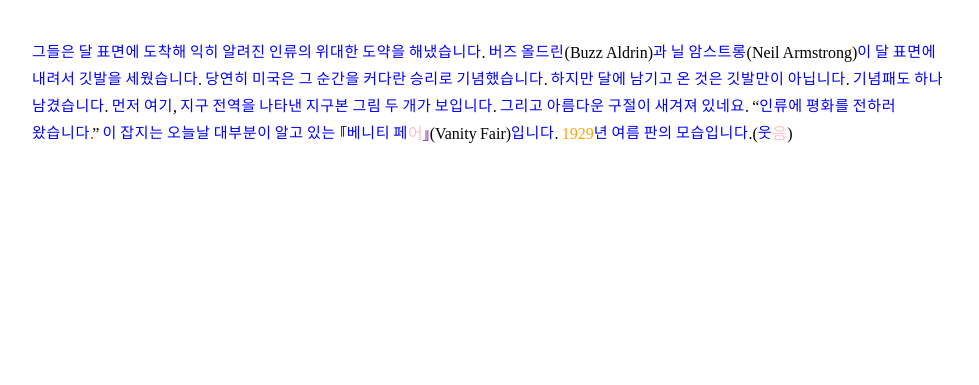
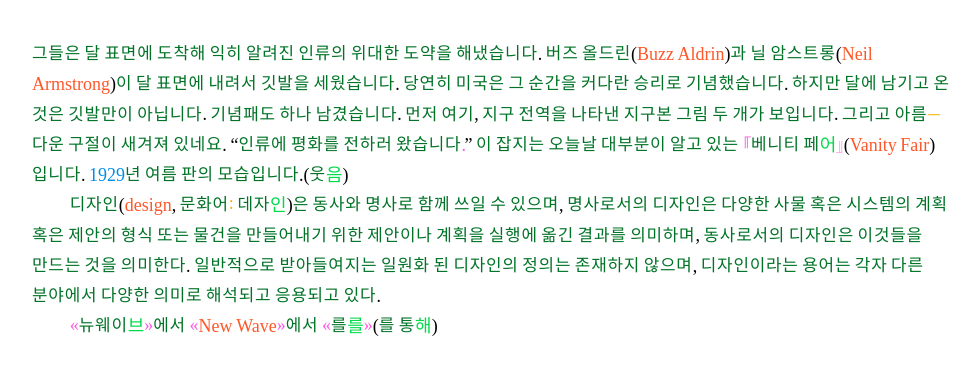
Before and after one commit to ueyuep/seokki-hangul-kuad2024, a plain HTML site: page index.html in a window 1280 px wide. Shown: the whole page, without its empty margins (148-1127 px from the left). Drawn offline with Linux system fonts and the light colour scheme.

Commit message:
Add coloring function

```diff
--- /dev/null
+++ b/assets/scripts/common.js
@@ -0,0 +1,11 @@
+const bodies = document.getElementsByClassName('body');
+
+for (let body of bodies) {
+  body.addEventListener('click', function() {
+    if(body.classList.contains('colored')) {
+      body.classList.remove('colored');
+    } else {
+      body.classList.add('colored');
+    };
+  });
+};
--- a/assets/scripts/seokki-hangul-beta-kuad.js
+++ b/assets/scripts/seokki-hangul-beta-kuad.js
@@ -3,35 +3,62 @@
 seokkiHangul_serifA();
 
 function seokkiHangul_serifA() {
-  let textEls = document.getElementsByClassName('serifA');
+  let textEls = document.getElementsByClassName('A');
 
   for (let textEl of textEls) {
     let innerText = textEl.innerText;
 
-    // 한글
-    innerText = innerText.replace(/[가-힣]+(?=[^)」』]|$)/g, (match) => {
-      return `<span class="serifA-한글">${match}</span>`;
+    // 로마자
+    innerText = innerText.replace(/([A-z]+)/g, (match) => {
+      return `<span class="roman">${match}</span>`;
     });
 
-    // 한글+괄호낫표
-    innerText = innerText.replace(/([가-힣](?=[\)\」\』]))/g, (match) => {
-      return `<span class="serifA-한글괄호낫표">${match}</span>`;
+    // 한글
+    innerText = innerText.replace(/[가-힣]+(?=[^)‹›«»」』]|$)/g, (match) => {
+      return `<span class="한글">${match}</span>`;
+    });
+
+    // 한글+괄호꺽쇠낫표
+    innerText = innerText.replace(/([가-힣](?=[\)\‹\›\«\»\」\』]))/g, (match) => {
+      return `<span class="한글괄호꺽쇠낫표">${match}</span>`;
     });
 
     // 숫자
     innerText = innerText.replace(/(\d+)/g, (match) => {
-      return `<span class="serifA-숫자">${match}</span>`;
+      return `<span class="숫자">${match}</span>`;
+    });
+
+    // 대시
+    innerText = innerText.replace(/(\—)/g, (match) => {
+      return `<span class="대시">${match}</span>`;
+    });
+
+    // 꺾쇠
+    innerText = innerText.replace(/([\‹\›\«\»])/g, (match) => {
+      return `<span class="꺾쇠">${match}</span>`;
+    });
+
+    // 낫표
+    innerText = innerText.replace(/([\「\」\『\』](?=[^(]|$))/g, (match) => {
+      return `<span class="낫표">${match}</span>`;
+    });
+
+    // 낫표+괄호
+    innerText = innerText.replace(/([\」\』](?=[\(]))/g, (match) => {
+      return `<span class="낫표괄호">${match}</span>`;
+    });
+
+    // 콜론
+    innerText = innerText.replace(/([\:\;])/g, (match) => {
+      return `<span class="콜론">${match}</span>`;
     });
 
     // 마침표+따옴표
     innerText = innerText.replace(/([.](?=[’”]))/g, (match) => {
-      return `<span class="serifA-마침표따옴표">${match}</span>`;
+      return `<span class="마침표따옴표">${match}</span>`;
     });
 
-    // 낫표+괄호
-    innerText = innerText.replace(/([\』](?=[\(]))/g, (match) => {
-      return `<span class="serifA-낫표괄호">${match}</span>`;
-    });
+
 
     textEl.innerHTML = innerText;
   }
--- a/assets/styles/sass/common.sass
+++ b/assets/styles/sass/common.sass
@@ -22,6 +22,12 @@
   vertical-align: baseline
   background-color: transparent
 
+*
+  user-select: none
+  -webkit-user-select: none
+  -moz-user-select: none
+  -ms-user-select: none
+
 img
   display: block
 
@@ -44,7 +50,6 @@ button
   -moz-osx-font-smoothing: grayscale
   -webkit-text-stroke: 0.2px
 
-
 // Layout
 #container
   width: 100%
@@ -56,39 +61,56 @@ button
   margin: 0 auto
 
 // Serif A
-#body-serifA
+#body-A
   font-family: serif-a-custom, quinn-text, sandoll-myeongjoneo1, serif
   font-weight: 400
+  font-size: 18px
   line-height: 1.68
+  // hanging-punctuation: first last
 
-.serifA
+.indent
+  text-indent: 10mm
+
+.A
   span
     position: relative
     line-height: 1
-  .serifA-숫자
-    font-variant-numeric: lining-nums
-    color: green
-  .serifA-한글
+  .roman
+  .한글
     font-weight: 500
     font-size: 94%
     letter-spacing: 0.045em
-    bottom: 0.035em
-  .serifA-한글괄호낫표
-    letter-spacing: 0.02em
-  .serifA-마침표따옴표
-    margin-right: -0.12em
-  .serifA-낫표괄호
+    bottom: 0.045em
+  .한글괄호꺽쇠낫표
+    letter-spacing: 0.02emem
+  .숫자
+    font-variant-numeric: lining-nums
+  .콜론
+    bottom: 0.12em
+  .대시
+  .꺾쇠
+    bottom: 0.09em
+  .마침표따옴표
+    margin-right: -0.08em
+  .낫표괄호
     margin-right: -0.06em
 
-.serifA.colored
-  .serifA-한글
-    color: blue
-  .serifA-한글괄호낫표
-    color: pink
-  .serifA-숫자
-    color: orange
-  .serifA-마침표따옴표
-    color: red
-  .serifA-낫표괄호
-    margin-right: -0.06em
-    color: purple
+.colored
+  .A
+    .roman
+      color: #FF5729
+    .한글
+      color: #007327
+    .한글괄호꺽쇠낫표
+      color: #00DB4A
+    .숫자
+      color: #008DE7
+    .대시,
+    .콜론
+      color: #F5B400
+    .꺾쇠,
+    .낫표,
+    .마침표따옴표
+      color: #FF59E6
+    .낫표괄호
+      color: #FFA6E3
--- a/index.html
+++ b/index.html
@@ -7,13 +7,16 @@
     <script>(function(d) {var config = {kitId: 'lcc8oeh', scriptTimeout: 3000, async: true}, h=d.documentElement,t=setTimeout(function(){h.className=h.className.replace(/\\bwf-loading\b/g,"")+" wf-inactive";},config.scriptTimeout),tk=d.createElement("script"),f=false,s=d.getElementsByTagName("script")[0],a;h.className+=" wf-loading";tk.src='https://use.typekit.net/'+config.kitId+'.js';tk.async=true;tk.onload=tk.onreadystatechange=function(){a=this.readyState;if(f||a&&a!="complete"&&a!="loaded")return;f=true;clearTimeout(t);try{Typekit.load(config)}catch(e){}};s.parentNode.insertBefore(tk,s)})(document);</script>
     <script src="/assets/scripts/cssbrowserselector.js"></script>
     <script src="/assets/scripts/seokki-hangul-beta-kuad.js" defer></script>
+    <script src="/assets/scripts/common.js" defer></script>
     <link rel="stylesheet" href="/assets/styles/common.css">
   </head>
   <body>
     <div id="container">
       <div id="content">
-        <div id="body-serifA">
-          <p class="serifA colored">그들은 달 표면에 도착해 익히 알려진 인류의 위대한 도약을 해냈습니다. 버즈 올드린(Buzz Aldrin)과 닐 암스트롱(Neil Armstrong)이 달 표면에 내려서 깃발을 세웠습니다. 당연히 미국은 그 순간을 커다란 승리로 기념했습니다. 하지만 달에 남기고 온 것은 깃발만이 아닙니다. 기념패도 하나 남겼습니다. 먼저 여기, 지구 전역을 나타낸 지구본 그림 두 개가 보입니다. 그리고 아름다운 구절이 새겨져 있네요. “인류에 평화를 전하러 왔습니다.” 이 잡지는 오늘날 대부분이 알고 있는 『베니티 페어』(Vanity Fair)입니다. 1929년 여름 판의 모습입니다.(웃음)</p>
+        <div class="body colored" id="body-A">
+          <p class="A">그들은 달 표면에 도착해 익히 알려진 인류의 위대한 도약을 해냈습니다. 버즈 올드린(Buzz Aldrin)과 닐 암스트롱(Neil Armstrong)이 달 표면에 내려서 깃발을 세웠습니다. 당연히 미국은 그 순간을 커다란 승리로 기념했습니다. 하지만 달에 남기고 온 것은 깃발만이 아닙니다. 기념패도 하나 남겼습니다. 먼저 여기, 지구 전역을 나타낸 지구본 그림 두 개가 보입니다. 그리고 아름—다운 구절이 새겨져 있네요. “인류에 평화를 전하러 왔습니다.” 이 잡지는 오늘날 대부분이 알고 있는 『베니티 페어』(Vanity Fair)입니다. 1929년 여름 판의 모습입니다.(웃음)</p>
+          <p class="A indent">디자인(design, 문화어: 데자인)은 동사와 명사로 함께 쓰일 수 있으며, 명사로서의 디자인은 다양한 사물 혹은 시스템의 계획 혹은 제안의 형식 또는 물건을 만들어내기 위한 제안이나 계획을 실행에 옮긴 결과를 의미하며, 동사로서의 디자인은 이것들을 만드는 것을 의미한다. 일반적으로 받아들여지는 일원화 된 디자인의 정의는 존재하지 않으며, 디자인이라는 용어는 각자 다른 분야에서 다양한 의미로 해석되고 응용되고 있다.</p>
+          <p class="A indent">«뉴웨이브»에서 «New Wave»에서 «를를»(를 통해)</p>
         </div>
       </div>
     </div>
```
Also changed, not shown: assets/fonts/SerifA-Custom-Regular.woff, assets/fonts/SerifA-Custom-Regular.woff2, assets/styles/common.css, 1 other file.
